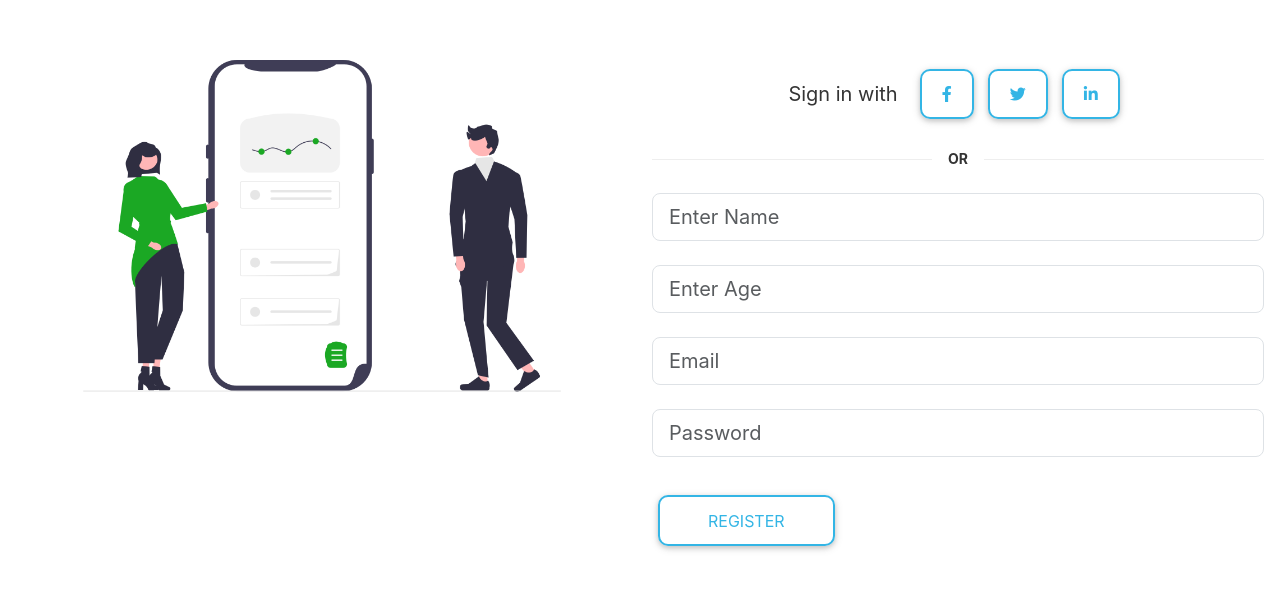
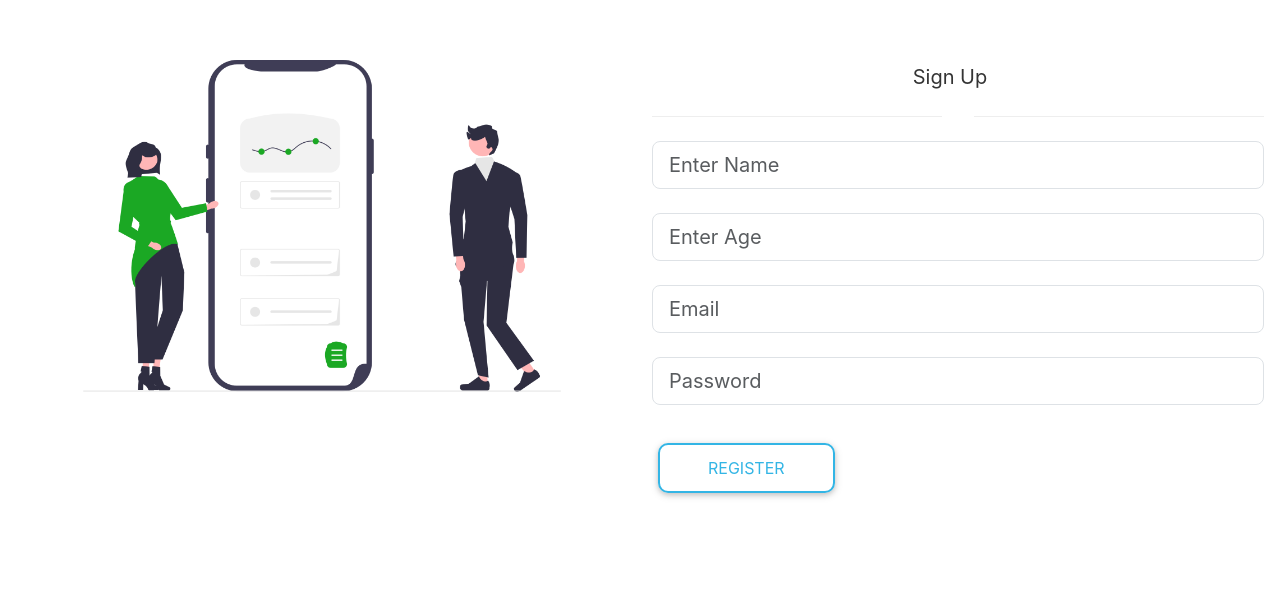
Before and after one commit to madhur3120/StalkIt-StockExchange, a React (Create React App) app in the folder FrontEnd/: page /register in a window 1280 px wide. Shown: the part 105-694 px from the top of the page. Built offline with nearby package versions, Linux system fonts and the light colour scheme.

Commit message:
added navigation and updated navigate functions

```diff
--- a/FrontEnd/src/components/Home/HeroSection.js
+++ b/FrontEnd/src/components/Home/HeroSection.js
@@ -1,10 +1,15 @@
 import React from 'react';
 // import '../App.css';
+import { useNavigate } from "react-router-dom";
 import { Button } from './Button';
 import './HeroSection.css';
 import video from '../../assests/stockvideo.mp4'
 
 function HeroSection() {
+  const navigate = useNavigate();
+  function handleClick() {
+    navigate("/login");
+  }
   return (
     <div className='hero-container'>
       <video src={video} autoPlay loop muted />
@@ -15,6 +20,7 @@ function HeroSection() {
           className='btns'
           buttonStyle='btn--outline'
           buttonSize='btn--large'
+          onClick={handleClick}
         >
           GET STARTED
         </Button>
--- a/FrontEnd/src/components/Login/Login.js
+++ b/FrontEnd/src/components/Login/Login.js
@@ -98,38 +98,11 @@ const Login = () => {
 
         <MDBCol col="4" md="6" className="rightsideee">
           <div className="d-flex flex-row align-items-center justify-content-center">
-            <p className="lead fw-normal mb-0 me-3">Sign in with</p>
-
-            <button
-              floating
-              size="md"
-              tag="a"
-              className="me-2 btn btn-outline-info"
-            >
-              <MDBIcon fab icon="facebook-f" />
-            </button>
-
-            <button
-              floating
-              size="md"
-              tag="a"
-              className="me-2 btn btn-outline-info"
-            >
-              <MDBIcon fab icon="twitter" />
-            </button>
-
-            <button
-              floating
-              size="md"
-              tag="a"
-              className="me-2 btn btn-outline-info"
-            >
-              <MDBIcon fab icon="linkedin-in" />
-            </button>
+            <p className="lead fw-normal mb-0 me-3">Sign In</p>
           </div>
 
           <div className="divider d-flex align-items-center my-4">
-            <p className="text-center fw-bold mx-3 mb-0">OR</p>
+            <p className="text-center fw-bold mx-3 mb-0"></p>
           </div>
 
           <MDBInput
--- a/FrontEnd/src/components/SignUp/SignUp.js
+++ b/FrontEnd/src/components/SignUp/SignUp.js
@@ -109,38 +109,12 @@ const SignUp = () => {
 
         <MDBCol col="4" md="6" className="rightsideeee">
           <div className="d-flex flex-row align-items-center justify-content-center">
-            <p className="lead fw-normal mb-0 me-3">Sign in with</p>
+            <p className="lead fw-normal mb-0 me-3">Sign Up</p>
 
-            <button
-              floating
-              size="md"
-              tag="a"
-              className="me-2 btn btn-outline-info"
-            >
-              <MDBIcon fab icon="facebook-f" />
-            </button>
-
-            <button
-              floating
-              size="md"
-              tag="a"
-              className="me-2 btn btn-outline-info"
-            >
-              <MDBIcon fab icon="twitter" />
-            </button>
-
-            <button
-              floating
-              size="md"
-              tag="a"
-              className="me-2 btn btn-outline-info"
-            >
-              <MDBIcon fab icon="linkedin-in" />
-            </button>
           </div>
 
           <div className="divider d-flex align-items-center my-4">
-            <p className="text-center fw-bold mx-3 mb-0">OR</p>
+            <p className="text-center fw-bold mx-3 mb-0"></p>
           </div>
           <MDBInput
             wrapperClass="mb-4"
```
